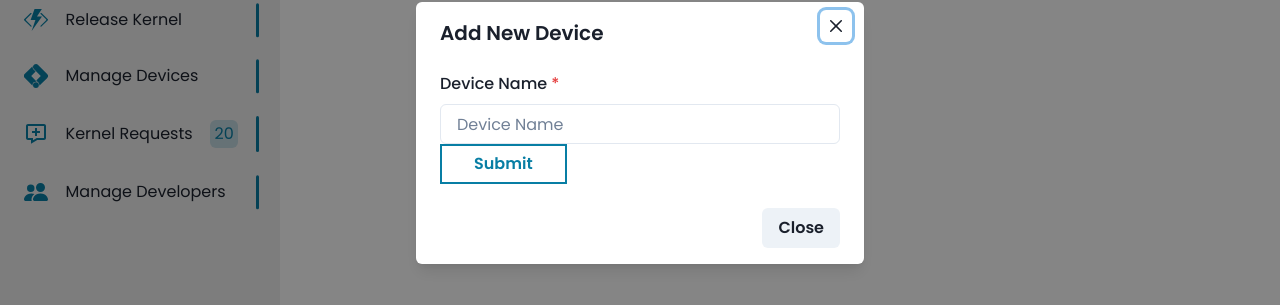
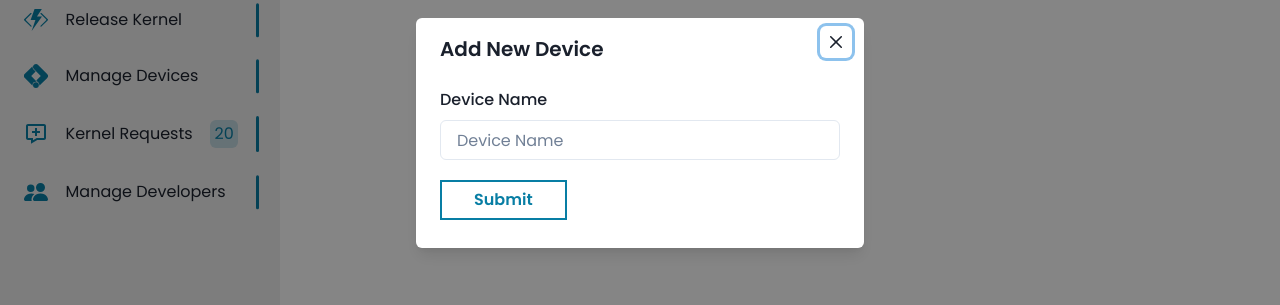
Before and after one commit to rubel-sh/neternels-client, a Next.js app: page /dashboard/addbrand in a window 1280 px wide. Both pictures are taken after a click on the element "Add Device". Shown: the part 267-572 px from the top of the page. Built offline with nearby package versions, Linux system fonts and the light colour scheme; no server answers.

Commit message:
UI Update

```diff
--- a/pages/dashboard/addbrand/index.js
+++ b/pages/dashboard/addbrand/index.js
@@ -116,16 +116,15 @@ const AddBrand = ({}) => {
                         <ModalCloseButton />
                         <ModalBody>
                             <form onSubmit={handleSubmit}>
-                                <FormControl isRequired>
+                                <FormControl>
                                     <FormLabel>Device Name</FormLabel>
                                     <Input name="deviceName" placeholder="Device Name" />
                                 </FormControl>
-                                <PrimaryButton type="submit">Submit</PrimaryButton>
+                                <Box py="5">
+                                    <PrimaryButton type="submit">Submit</PrimaryButton>
+                                </Box>
                             </form>
                         </ModalBody>
-                        <ModalFooter>
-                            <Button onClick={onClose}>Close</Button>
-                        </ModalFooter>
                     </ModalContent>
                 </Modal>
             </DashboardLayout>
```
